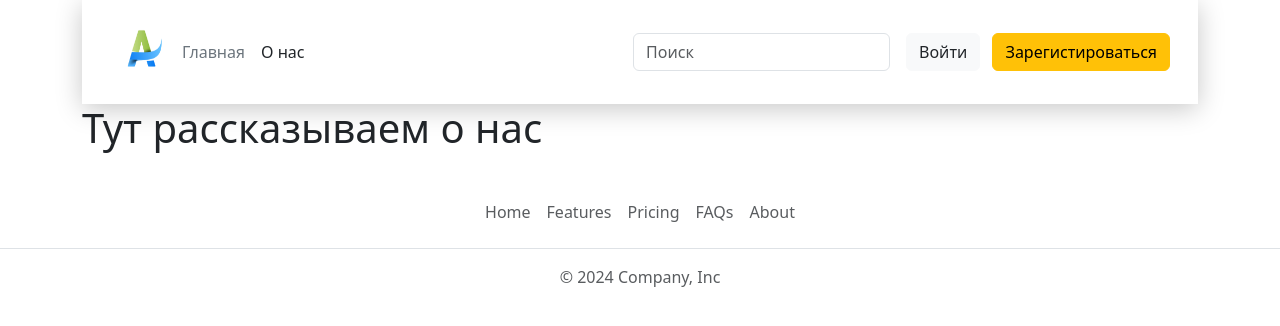
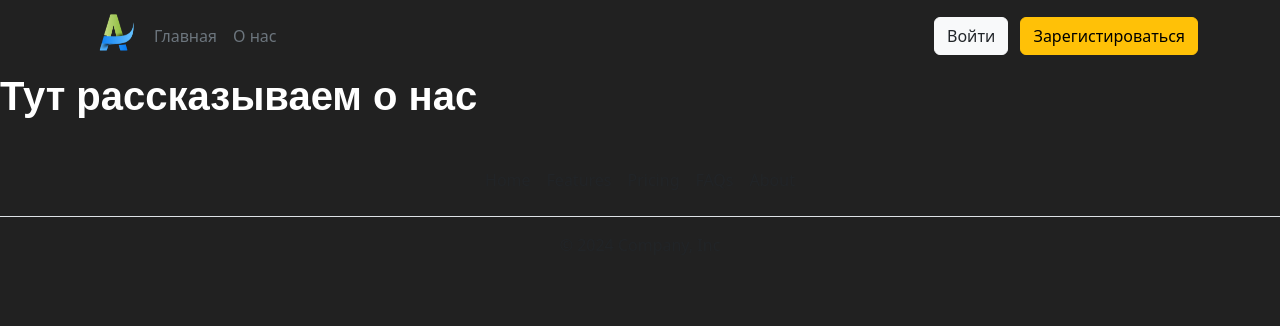
Before and after one commit to B0ond/dev, a Flask app: page /about in a window 1280 px wide. Shown: the top 326 px of the page. Run offline with Flask 3, Linux system fonts and the light colour scheme; some libraries are stand-ins or nearby versions; some web fonts are replaced.

Commit message:
add _header.html

```diff
--- a/flask_test1/flask_test1/app/static/css/fonts.css
+++ b/flask_test1/flask_test1/app/static/css/fonts.css
@@ -0,0 +1,14 @@
+/*FONTS Monserrat*/
+@font-face {
+    font-family: 'Montserrat';
+    font-style: normal;
+    font-weight: 400;
+    src: url("../fonts/Montserrat/Montserrat-Regular.ttf");
+}
+
+@font-face {
+    font-family: 'Montserrat';
+    font-style: normal;
+    font-weight: 600;
+    src: url("../fonts/Montserrat/Montserrat-Bold.ttf");
+}
--- a/flask_test1/flask_test1/app/static/css/main.css
+++ b/flask_test1/flask_test1/app/static/css/main.css
@@ -1,12 +1,12 @@
+@import url('fonts.css');
+
 /* HEADER */
-
 header {
     position: sticky;
     top: 0;
-    -webkit-box-shadow: 0px 5px 25px 0px rgba(3, 4, 3, 0.24);
-    box-shadow: 0px 5px 25px 0px rgba(5, 5, 5, 0.22);
+    /*-webkit-box-shadow: 0px 5px 25px 0px rgba(3, 4, 3, 0.24);*/
+    /*box-shadow: 0px 5px 25px 0px rgba(5, 5, 5, 0.22);*/
     z-index: 100;
-    background: #ffffff;
 
 }
 
@@ -20,3 +20,13 @@ footer {
     width: 100%;
     text-align: center;
 }
+
+body {
+    background: #212121;
+    color: #fff;
+}
+
+h1 {
+    font-family: Montserrat, sans-serif;
+    font-weight: 600;
+}
--- /dev/null
+++ b/flask_test1/flask_test1/app/templates/main/_header.html
@@ -0,0 +1,23 @@
+<div class="container">
+    <div class="d-flex flex-wrap align-items-center justify-content-center justify-content-lg-start">
+        <a href="/static" class="d-flex align-items-center mb-2 mb-lg-0 text-white text-decoration-none">
+            <img class="header__img" src="{{ url_for('static', filename='img/logo.png') }}"
+                 alt="static_foto">
+        </a>
+
+        <ul class="nav col-12 col-lg-auto me-lg-auto mb-2 justify-content-center mb-md-0">
+            <li><a href="{{ url_for('main.index') }}" class="nav-link px-2 text-secondary">Главная</a></li>
+            <li><a href="{{ url_for('about.index') }}" class="nav-link px-2 text-secondary">О нас</a></li>
+        </ul>
+
+        {#                    <form class="col-12 col-lg-auto mb-3 mb-lg-0 me-lg-3" role="search">#}
+        {#                        <input type="search" class="form-control form-control-dark text-bg-white" placeholder="Поиск"#}
+        {#                               aria-label="Поиск">#}
+        {#                    </form>#}
+
+        <div class="text-end">
+            <button type="button" class="btn btn-light text-dark me-2">Войти</button>
+            <button type="button" class="btn btn-warning">Зарегистироваться</button>
+        </div>
+    </div>
+</div>
--- a/flask_test1/flask_test1/app/templates/main/base.html
+++ b/flask_test1/flask_test1/app/templates/main/base.html
@@ -6,44 +6,18 @@
           content="width=device-width, user-scalable=no, initial-scale=1.0, maximum-scale=1.0, minimum-scale=1.0">
     <meta http-equiv="X-UA-Compatible" content="ie=edge">
     <title>{% block title %}{% endblock %}</title>
-{#    css style #}
+    {#    css style #}
+    <link rel="stylesheet" href="{{ url_for('static', filename='css/libs/bootstrap.min.css') }}">
     <link rel="stylesheet" href="{{ url_for('static', filename='css/main.css') }}">
-    <link rel="stylesheet" href="{{ url_for('static', filename='css/libs/bootstrap.min.css') }}">
 
 </head>
 <body>
 <div class="page">
-    <div class="container">
-        <header class="p-3 text-bg-white">
-            <div class="container">
-                <div class="d-flex flex-wrap align-items-center justify-content-center justify-content-lg-start">
-                    <a href="/static" class="d-flex align-items-center mb-2 mb-lg-0 text-white text-decoration-none">
-                        <img class="header__img" src="{{ url_for('static', filename='img/logo.png') }}"
-                             alt="static_foto">
-                    </a>
-
-                    <ul class="nav col-12 col-lg-auto me-lg-auto mb-2 justify-content-center mb-md-0">
-                        <li><a href="{{ url_for('main.index') }}" class="nav-link px-2 text-secondary">Главная</a></li>
-                        <li><a href="{{ url_for('about.index') }}" class="nav-link px-2 text-dark">О нас</a></li>
-                    </ul>
-
-                    <form class="col-12 col-lg-auto mb-3 mb-lg-0 me-lg-3" role="search">
-                        <input type="search" class="form-control form-control-dark text-bg-white" placeholder="Поиск"
-                               aria-label="Поиск">
-                    </form>
-
-                    <div class="text-end">
-                        <button type="button" class="btn btn-light text-dark me-2">Войти</button>
-                        <button type="button" class="btn btn-warning">Зарегистироваться</button>
-                    </div>
-                </div>
-            </div>
-        </header>
-        <div class="content">
-            {% block content %}{% endblock %}
-        </div>
-    </div>
-    <div>
+    <header> {% include 'main/_header.html' %} {# включаем _header.html #} </header>
+    <main>
+        {% block content %}{% endblock %}
+    </main>
+    <footer>
         <footer class="py-3 my-4">
             <ul class="nav justify-content-center border-bottom pb-3 mb-3">
                 <li class="nav-item"><a href="#" class="nav-link px-2 text-body-secondary">Home</a></li>
@@ -54,9 +28,8 @@
             </ul>
             <p class="text-center text-body-secondary">© 2024 Company, Inc</p>
         </footer>
-    </div>
+    </footer>
 </div>
-
 {#js code#}
 <script src="{{ url_for('static', filename='js/libs/bootstrap.min.js') }}"></script>
 <script src="{{ url_for('static', filename='js/app.js') }}"></script>
```
